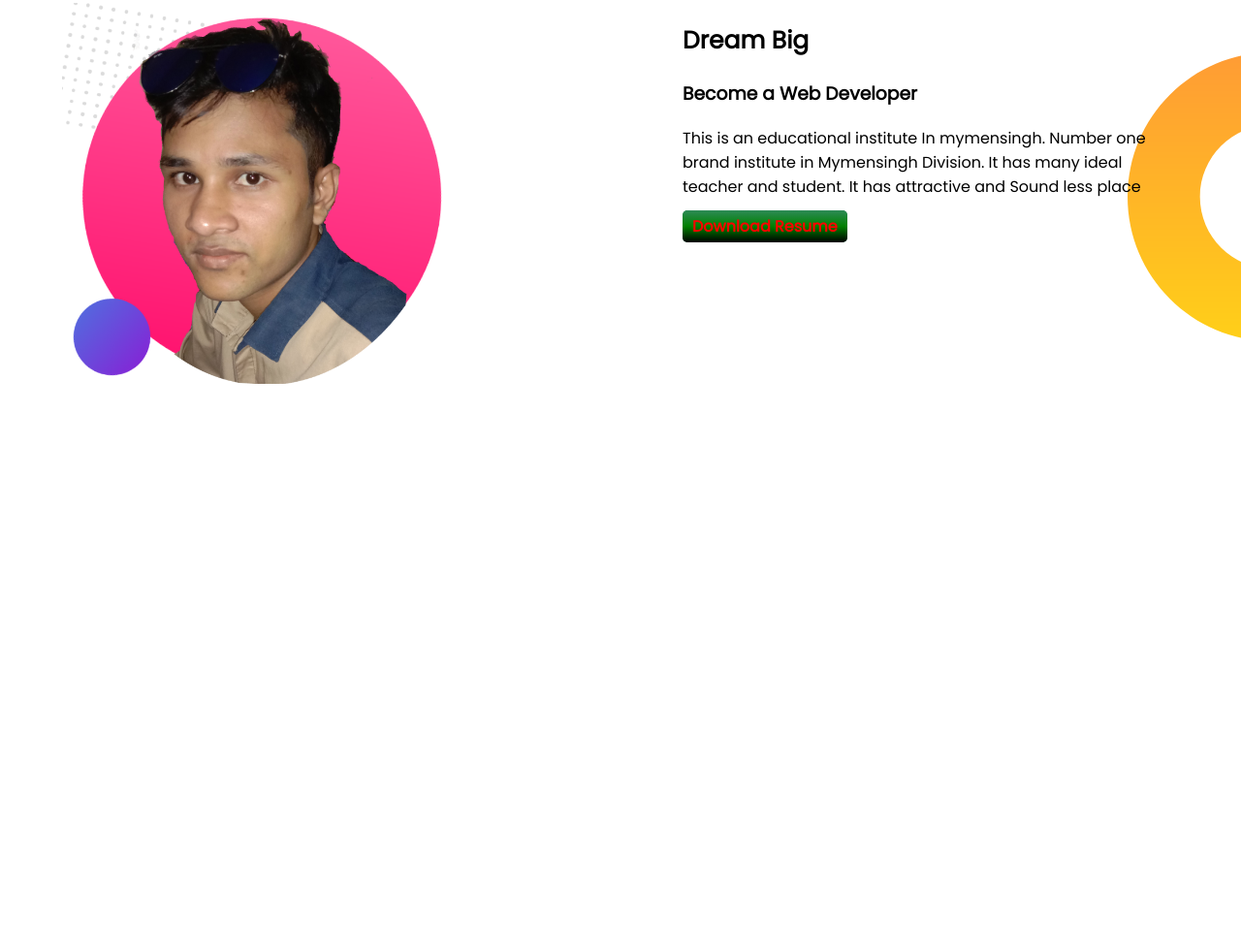
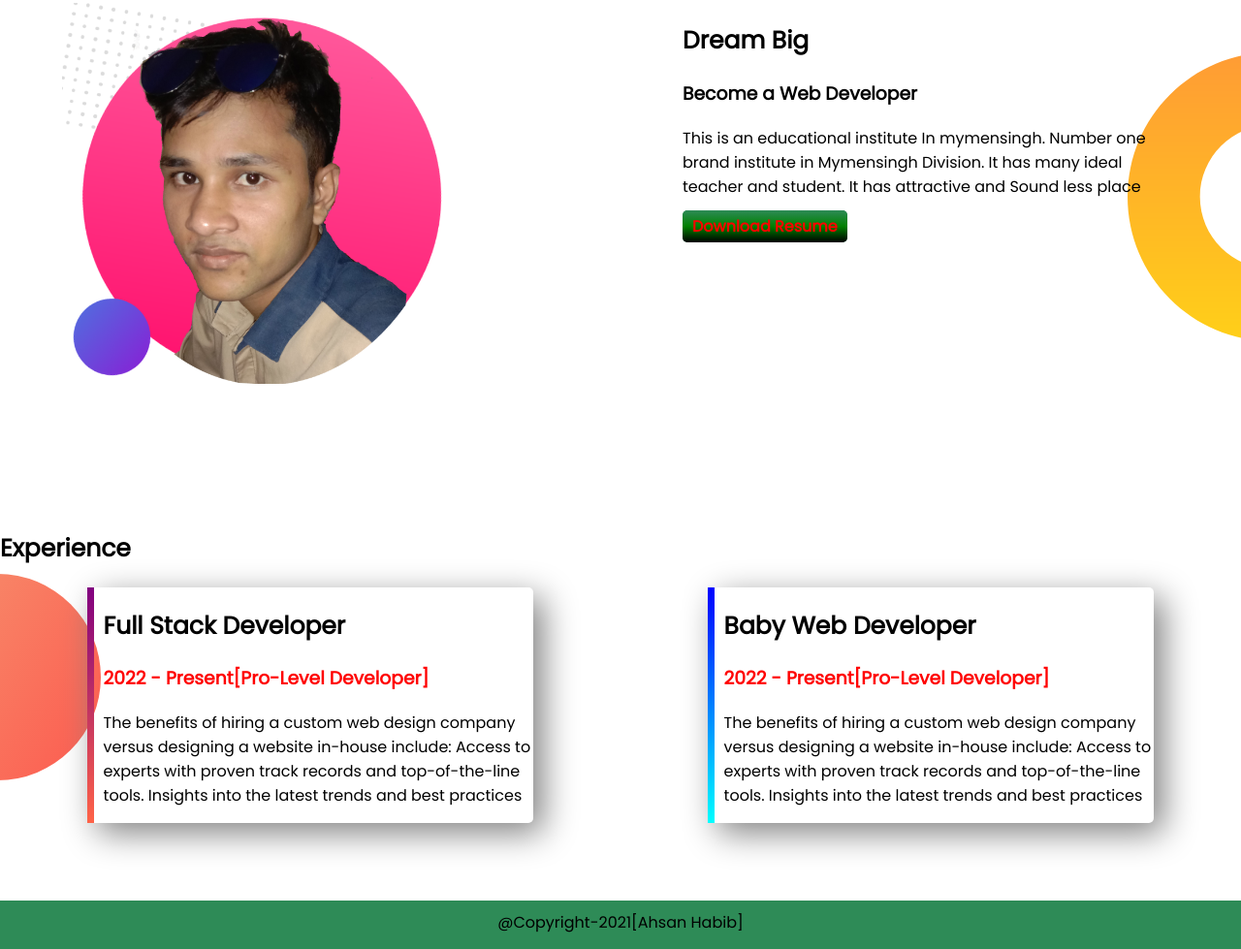
Before and after one commit to Habib-98/Developer-portfolio, a plain HTML site: page index.html in a window 1280 px wide. Shown: the part 683-1662 px from the top of the page at 97% size. Before the commit the page ends 1230 px from the top, so only its background shows below. Drawn offline with Linux system fonts and the light colour scheme.

Commit message:
Experiance and Footer

```diff
--- a/index.html
+++ b/index.html
@@ -11,7 +11,7 @@
     <link rel="stylesheet" href="style.css">
 </head>
 <body>
-    <section class="top-banner">
+    <section class="top-banner flexible-container">
         <div class="area">
         <h1>Welcome To</h1>
         <h1><span class="color"><i>Educare Coaching Center</i></span> Mymensingh!</h1>
@@ -22,7 +22,7 @@
         <div class="area"> <img src="images/my-bg.png" alt="">
         </div>
     </section>
-    <section class="dream-big">
+    <section class="dream-big flexible-container">
         <div class="area"> <img src="images/my-imag.png" alt="">
         </div>
         <div class="area">
@@ -32,6 +32,22 @@
         <a class="button" target="blank" href="https://www.facebook.com/M.Ahsanhabib.cse">Download Resume</a>
         </div>
     </section>
+    <section class="experience-area">
+        <h1>Experience</h1>
+        <div class="flexible-container">
+            <div id="full-stack" class="experience-item">
+                <h1>Full Stack Developer</h1>
+                <h3 class="color">2022 - Present[Pro-Level Developer]</h3>
+                <p>The benefits of hiring a custom web design company versus designing a website in-house include: Access to experts with proven track records and top-of-the-line tools. Insights into the latest trends and best practices</p>
+            </div>
+            <div id="web-experience" class="experience-item">
+                <h1>Baby Web Developer</h1>
+                <h3 class="color">2022 - Present[Pro-Level Developer]</h3>
+                <p>The benefits of hiring a custom web design company versus designing a website in-house include: Access to experts with proven track records and top-of-the-line tools. Insights into the latest trends and best practices</p>
+            </div>
+        </div>
+    </section>
+    <footer><p>@Copyright-2021[Ahsan Habib]</p></footer>
 
 </body>
 </html>
--- a/style.css
+++ b/style.css
@@ -8,7 +8,7 @@ h1{
 .color{
     color: red;
 }
-section{
+.flexible-container{
     display: flex;
     margin-bottom: 80px;
 }
@@ -37,3 +37,34 @@ section{
     background-repeat: no-repeat;
     background-position: right;
 }
+.experience-item{
+    width: 40%;
+    margin-left: 7%;
+    margin-right: 7%;
+    padding-left: 10px;
+    box-shadow: 10px 10px 35px gray;
+    border-radius: 5px;
+}
+.experience-area{
+    background-image: url(images/exp-bg.png);
+    background-repeat: no-repeat;
+    background-position: left;
+}
+#web-experience{
+    border-left: 7px solid;
+    border-image: linear-gradient(blue, cyan);
+    border-image-slice: 1;
+}
+#full-stack{
+    border-left: 7px solid;
+    border-image: linear-gradient(purple, tomato);
+    border-image-slice: 1;
+}
+footer{
+    height: 50px;
+    background-color: seagreen;
+}
+footer p{
+    text-align: center;
+    padding-top: 10px;
+}
```
Also changed, not shown: images/jhankar.png (deleted), images/jhankar2.png (deleted), images/my-bg2.png (deleted).
